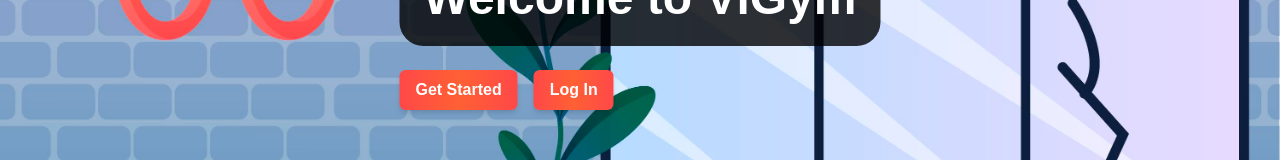
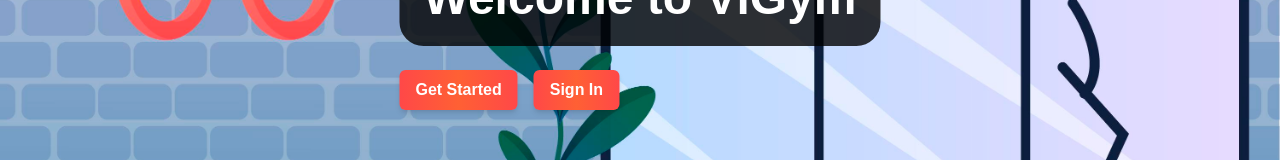
Before and after one commit to j4yyyeth/vigym-client, a React (Create React App) app: page / in a window 1280 px wide. Shown: the part 370-530 px from the top of the page. Built offline with nearby package versions, Linux system fonts and the light colour scheme.

Commit message:
tailwind

```diff
--- a/src/pages/Home.tsx
+++ b/src/pages/Home.tsx
@@ -24,7 +24,7 @@ const Home = () => {
           </Link>
 
             <Link to="login" className="bg-gradient-to-r from-custom-red-1 via-custom-red-2 to-custom-red-1 text-white font-semibold py-2 px-4 rounded-md shadow-md">
-              Log In
+              Sign In
             </Link>
           </div>
         </div>
--- a/src/pages/Login.tsx
+++ b/src/pages/Login.tsx
@@ -56,13 +56,13 @@ const Login = () => {
                 <img src='/vigym.png' alt="logo" height={215} width={215} className="mx-auto" />
                     <form onSubmit={handleSubmit} className="mt-8 space-y-6" style={{ width: '300px' }}>
                         <label className="block text-lg font-medium text-gray-700">Username</label>
-                        <input type='username' name="username" value={thisUser.username} onChange={handleChange} className="appearance-none rounded-md relative block w-full px-3 py-3 border border-gray-300 placeholder-gray-500 text-gray-900 focus:outline-none focus:ring-indigo-500 focus:border-indigo-500 focus:z-10 sm:text-base"></input>
+                        <input type='username' name="username" value={thisUser.username} onChange={handleChange} className="appearance-none rounded-md relative block w-full px-3 py-3 border border-gray-300 placeholder-gray-500 text-gray-900 focus:outline-none focus:ring-blue-500 focus:border-blue-500 focus:z-10 sm:text-base"></input>
                         <label className="block text-lg font-medium text-gray-700">Password</label>
-                        <input type='password' name="password" value={thisUser.password} onChange={handleChange} className="appearance-none rounded-md relative block w-full px-3 py-3 border border-gray-300 placeholder-gray-500 text-gray-900 focus:outline-none focus:ring-indigo-500 focus:border-indigo-500 focus:z-10 sm:text-base"></input>
-                        <button type="submit" className="group relative w-full flex justify-center py-3 px-4 border border-transparent text-base font-medium rounded-md text-white bg-custom-blue hover:bg-custom-light-blue focus:outline-none focus:ring-2 focus:ring-offset-2 focus:ring-custom-blue">Sign In</button>
+                        <input type='password' name="password" value={thisUser.password} onChange={handleChange} className="appearance-none rounded-md relative block w-full px-3 py-3 border border-gray-300 placeholder-gray-500 text-gray-900 focus:outline-none focus:ring-blue-500 focus:border-blue-500 focus:z-10 sm:text-base"></input>
+                        <button type="submit" className="group relative w-full flex justify-center py-3 px-4 border border-transparent text-base font-medium rounded-md text-white bg-custom-blue hover:bg-custom-light-blue">Sign In</button>
                         <h4 className="err-msg text-red-500 text-center">{message}</h4>
                     </form>
-                    <p className="mt-2 text-center text-md text-gray-600">No account?{' '}<Link to="/signup" className="font-medium text-custom-blue hover:text-custom-light-blue">Sign Up</Link></p>
+                    <p className="mt-2 text-center text-md text-gray-600">No account?{' '}<Link to="/signup" className="font-medium text-blue-500 hover:text-custom-light-blue">Sign Up</Link></p>
                 </div>
             </div>
         </div>
--- a/src/pages/Signup.tsx
+++ b/src/pages/Signup.tsx
@@ -57,15 +57,15 @@ const Signup = () => {
                     <img src='/vigym.png' alt="logo" height={215} width={215} className="mx-auto" />
                     <form onSubmit={handleSubmit} className="space-y-6" style={{ width: '300px' }}>
                         <label className="block text-lg font-medium text-gray-700">Email</label>
-                        <input type='email' name="email" value={newUser.email} onChange={handleChange} className="appearance-none rounded-md relative block w-full px-3 py-3 border border-gray-300 placeholder-gray-500 text-gray-900 focus:outline-none focus:ring-indigo-500 focus:border-indigo-500 focus:z-10 sm:text-base"></input>
+                        <input type='email' name="email" value={newUser.email} onChange={handleChange} className="appearance-none rounded-md relative block w-full px-3 py-3 border border-gray-300 placeholder-gray-500 text-gray-900 focus:outline-none focus:ring-blue-500 focus:border-blue-500 focus:z-10 sm:text-base"></input>
                         <label className="block text-lg font-medium text-gray-700">Username</label>
-                        <input type='username' name="username" value={newUser.username} onChange={handleChange} className="appearance-none rounded-md relative block w-full px-3 py-3 border border-gray-300 placeholder-gray-500 text-gray-900 focus:outline-none focus:ring-indigo-500 focus:border-indigo-500 focus:z-10 sm:text-base"></input>
+                        <input type='username' name="username" value={newUser.username} onChange={handleChange} className="appearance-none rounded-md relative block w-full px-3 py-3 border border-gray-300 placeholder-gray-500 text-gray-900 focus:outline-none focus:ring-blue-500 focus:border-blue-500 focus:z-10 sm:text-base"></input>
                         <label className="block text-lg font-medium text-gray-700">Password</label>
-                        <input type='password' name="password" value={newUser.password} onChange={handleChange} className="appearance-none rounded-md relative block w-full px-3 py-3 border border-gray-300 placeholder-gray-500 text-gray-900 focus:outline-none focus:ring-indigo-500 focus:border-indigo-500 focus:z-10 sm:text-base"></input>
-                        <button type="submit" className="group relative w-full flex justify-center py-3 px-4 border border-transparent text-base font-medium rounded-md text-white bg-custom-blue hover:bg-custom-light-blue focus:outline-none focus:ring-2 focus:ring-offset-2 focus:ring-custom-blue">Sign Up</button>
+                        <input type='password' name="password" value={newUser.password} onChange={handleChange} className="appearance-none rounded-md relative block w-full px-3 py-3 border border-gray-300 placeholder-gray-500 text-gray-900 focus:outline-none focus:ring-blue-500 focus:border-blue-500 focus:z-10 sm:text-base"></input>
+                        <button type="submit" className="group relative w-full flex justify-center py-3 px-4 border border-transparent text-base font-medium rounded-md text-white bg-custom-blue hover:bg-custom-light-blue">Sign Up</button>
                         <h4 className="err-msg text-red-500 text-center">{message}</h4>
                     </form>
-                    <p className="mt-2 text-center text-md text-gray-600">Already a user?{' '}<Link to="/login" className="font-medium text-custom-blue hover:text-custom-light-blue">Sign In</Link></p>
+                    <p className="mt-2 text-center text-md text-gray-600">Already a user?{' '}<Link to="/login" className="font-medium text-blue-500 hover:text-custom-light-blue">Sign In</Link></p>
                 </div>
             </div>
         </div>
--- a/src/pages/Store.tsx
+++ b/src/pages/Store.tsx
@@ -1,8 +1,6 @@
-import React from "react";
-
 const Store = () => {
   return (
-    <div className="flex justify-center items-center h-screen bg-gray-100">
+    <div className="flex justify-center items-center h-screen">
       <div className="bg-white p-6 rounded-lg shadow-md">
         <h1 className="text-2xl font-bold mb-4">Coming Soon...</h1>
         <p className="text-gray-700">Our store is currently under construction. Please check back later!</p>
```
